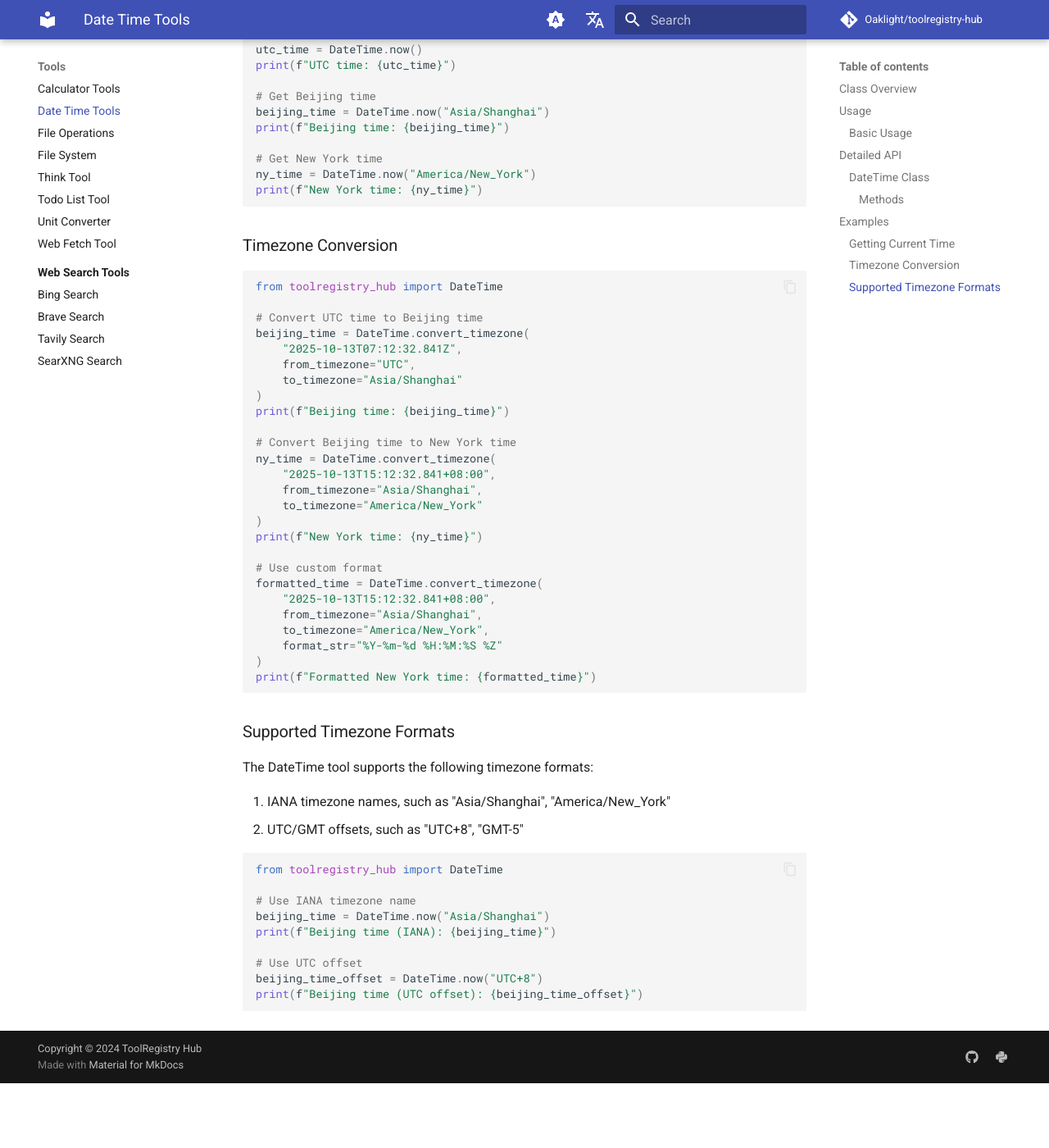
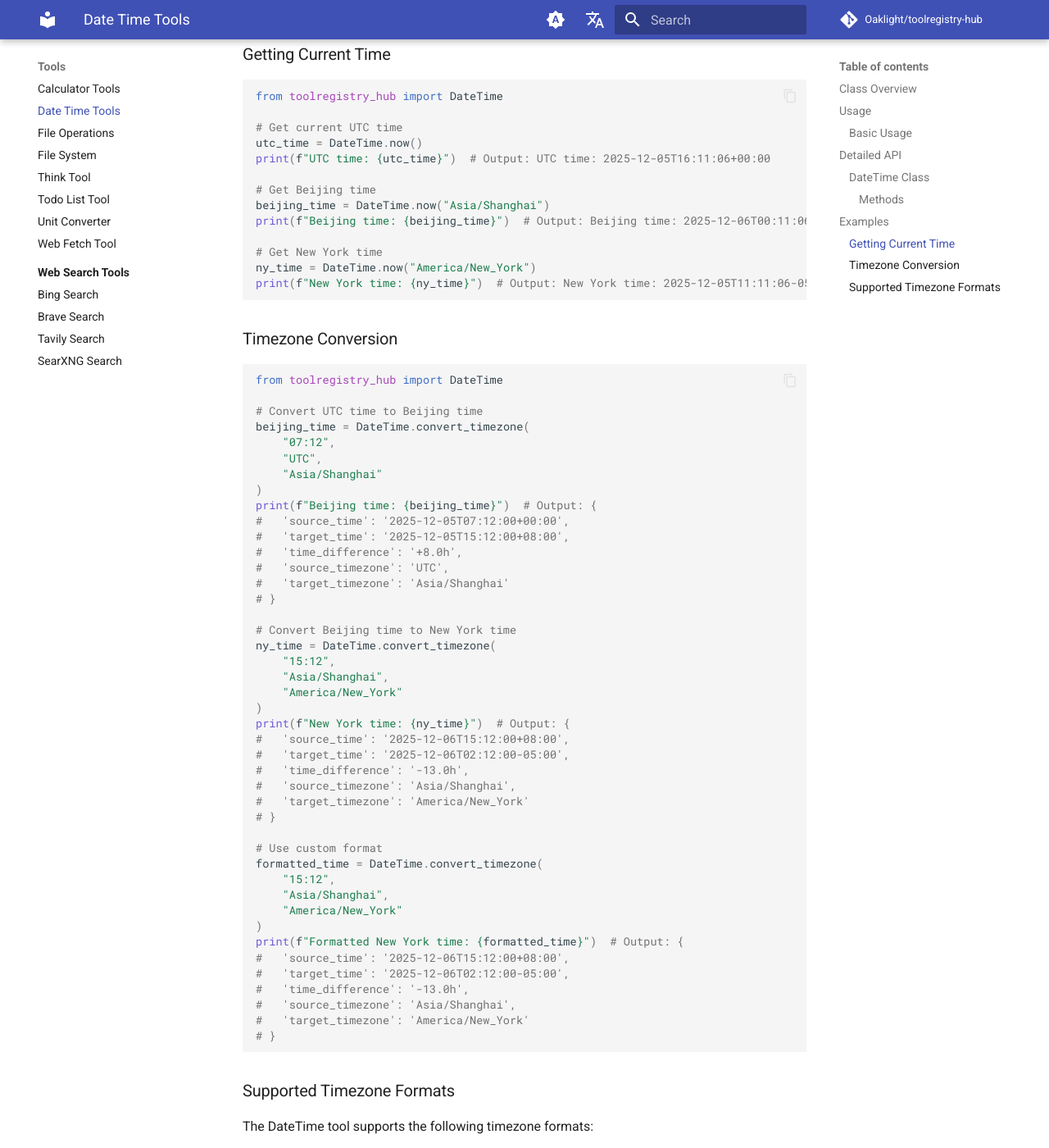
Before and after one commit to Oaklight/toolregistry-hub, an MkDocs documentation site: the page built from docs/tools/datetime.md, in a window 1280 px wide and 1400 px high, scrolled down 1470 px. Shown: the whole window at 82% size. Built offline with MkDocs 1.6.1 and Material for MkDocs 9.7.7, drawn with Linux system fonts in a browser that asks for light colours; comment, search, counter and statistics services are not loaded; before the commit the page ends 2791 px from its top, so only the background shows below that; some of the changed text lies outside the part shown.

Commit message:
📝 docs(datetime): update datetime tool documentation with new examples and output format
- update current time examples with new timestamps and timezone format
- modify timezone conversion examples to show new structured output format
- add detailed response format for convert_timezone function showing source_time, target_time, and time_difference
- update all example outputs to match current implementation
- fix formatting consistency across all code examples

````diff
--- a/docs/tools/datetime.md
+++ b/docs/tools/datetime.md
@@ -17,19 +17,25 @@ from toolregistry_hub import DateTime
 
 # Get current time
 current_time = DateTime.now()
-print(current_time)  # Output: 2025-10-13T07:12:32.841Z
+print(current_time)  # Output: 2025-12-05T16:11:06+00:00
 
 # Get current time for specific timezone
 beijing_time = DateTime.now("Asia/Shanghai")
-print(beijing_time)  # Output: 2025-10-13T15:12:32.841+08:00
+print(beijing_time)  # Output: 2025-12-06T00:11:06+08:00
 
 # Timezone conversion
 converted_time = DateTime.convert_timezone(
-    "2025-10-13T07:12:32.841Z",
-    from_timezone="UTC",
-    to_timezone="Asia/Shanghai"
+    "07:12",
+    "UTC",
+    "Asia/Shanghai"
 )
-print(converted_time)  # Output: 2025-10-13T15:12:32.841+08:00
+print(converted_time)  # Output: {
+#   'source_time': '2025-12-05T07:12:00+00:00',
+#   'target_time': '2025-12-05T15:12:00+08:00',
+#   'time_difference': '+8.0h',
+#   'source_timezone': 'UTC',
+#   'target_timezone': 'Asia/Shanghai'
+# }
 ```
 
 ## Detailed API
@@ -54,15 +60,15 @@ from toolregistry_hub import DateTime
 
 # Get current UTC time
 utc_time = DateTime.now()
-print(f"UTC time: {utc_time}")
+print(f"UTC time: {utc_time}")  # Output: UTC time: 2025-12-05T16:11:06+00:00
 
 # Get Beijing time
 beijing_time = DateTime.now("Asia/Shanghai")
-print(f"Beijing time: {beijing_time}")
+print(f"Beijing time: {beijing_time}")  # Output: Beijing time: 2025-12-06T00:11:06+08:00
 
 # Get New York time
 ny_time = DateTime.now("America/New_York")
-print(f"New York time: {ny_time}")
+print(f"New York time: {ny_time}")  # Output: New York time: 2025-12-05T11:11:06-05:00
 ```
 
 ### Timezone Conversion
@@ -72,28 +78,45 @@ from toolregistry_hub import DateTime
 
 # Convert UTC time to Beijing time
 beijing_time = DateTime.convert_timezone(
-    "2025-10-13T07:12:32.841Z",
-    from_timezone="UTC",
-    to_timezone="Asia/Shanghai"
+    "07:12",
+    "UTC",
+    "Asia/Shanghai"
 )
-print(f"Beijing time: {beijing_time}")
+print(f"Beijing time: {beijing_time}")  # Output: {
+#   'source_time': '2025-12-05T07:12:00+00:00',
+#   'target_time': '2025-12-05T15:12:00+08:00',
+#   'time_difference': '+8.0h',
+#   'source_timezone': 'UTC',
+#   'target_timezone': 'Asia/Shanghai'
+# }
 
 # Convert Beijing time to New York time
 ny_time = DateTime.convert_timezone(
-    "2025-10-13T15:12:32.841+08:00",
-    from_timezone="Asia/Shanghai",
-    to_timezone="America/New_York"
+    "15:12",
+    "Asia/Shanghai",
+    "America/New_York"
 )
-print(f"New York time: {ny_time}")
+print(f"New York time: {ny_time}")  # Output: {
+#   'source_time': '2025-12-06T15:12:00+08:00',
+#   'target_time': '2025-12-06T02:12:00-05:00',
+#   'time_difference': '-13.0h',
+#   'source_timezone': 'Asia/Shanghai',
+#   'target_timezone': 'America/New_York'
+# }
 
 # Use custom format
 formatted_time = DateTime.convert_timezone(
-    "2025-10-13T15:12:32.841+08:00",
-    from_timezone="Asia/Shanghai",
-    to_timezone="America/New_York",
-    format_str="%Y-%m-%d %H:%M:%S %Z"
+    "15:12",
+    "Asia/Shanghai",
+    "America/New_York"
 )
-print(f"Formatted New York time: {formatted_time}")
+print(f"Formatted New York time: {formatted_time}")  # Output: {
+#   'source_time': '2025-12-06T15:12:00+08:00',
+#   'target_time': '2025-12-06T02:12:00-05:00',
+#   'time_difference': '-13.0h',
+#   'source_timezone': 'Asia/Shanghai',
+#   'target_timezone': 'America/New_York'
+# }
 ```
 
 ### Supported Timezone Formats
@@ -108,9 +131,9 @@ from toolregistry_hub import DateTime
 
 # Use IANA timezone name
 beijing_time = DateTime.now("Asia/Shanghai")
-print(f"Beijing time (IANA): {beijing_time}")
+print(f"Beijing time (IANA): {beijing_time}")  # Output: Beijing time (IANA): 2025-12-06T00:11:06+08:00
 
 # Use UTC offset
 beijing_time_offset = DateTime.now("UTC+8")
-print(f"Beijing time (UTC offset): {beijing_time_offset}")
+print(f"Beijing time (UTC offset): {beijing_time_offset}")  # Output: Beijing time (UTC offset): 2025-12-06T00:11:06+08:00
 ```
````
